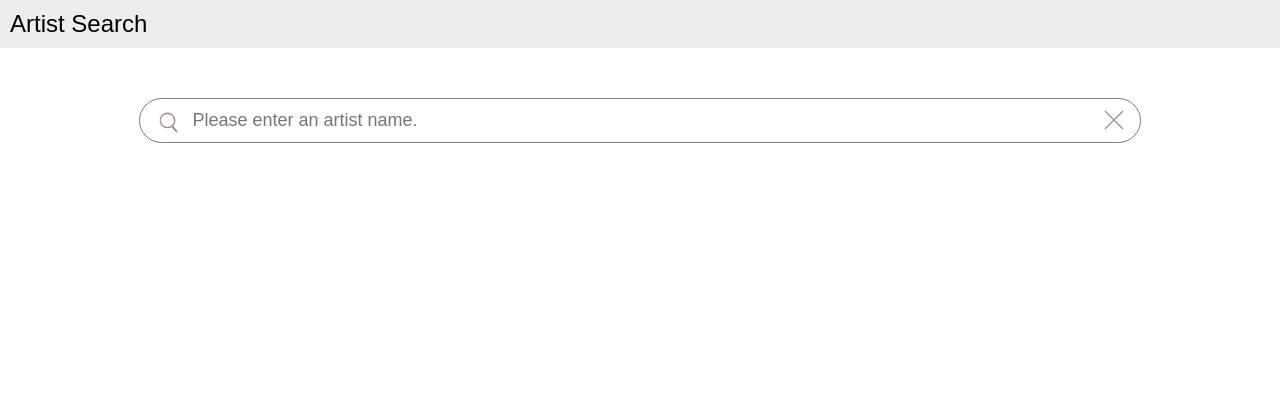
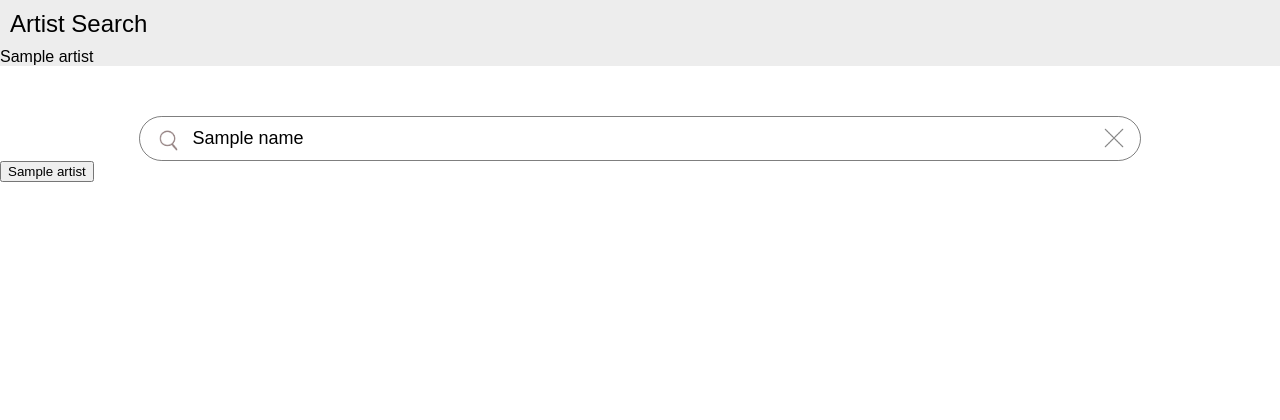
Before and after one commit to shreyas710/CSCI-571, a Flask app: template assignment 2/templates/index.html in a window 1280 px wide. Shown: the top 420 px of the page. Run offline with Flask 3, Linux system fonts and the light colour scheme; the template is opened without the code that fills it: most values are stand-ins (such as "Sample title", 1, 10 or a date in 2020).

Commit message:
artist id api

```diff
--- a/assignment 2/app.py
+++ b/assignment 2/app.py
@@ -20,8 +20,11 @@ def get_token():
 
 def get_artists(artist):
     r = requests.get(BASE_URL + '/search?q=' + artist + '&size=10&type=artist', headers={'X-XAPP-Token': cache['token']})
-    cache['results'] = json.loads(r.text)['_embedded']['results']
-    return cache['results']
+    cache['artists'] = json.loads(r.text)['_embedded']['results']
+
+def get_selected_artist(artist_id):
+    r = requests.get(BASE_URL + '/artists/' + artist_id, headers={'X-XAPP-Token': cache['token']})
+    cache['selected_artist'] = json.loads(r.text)
 
 @app.route('/', methods=['GET', 'POST'])
 def initialize():
@@ -31,16 +34,12 @@ def initialize():
     elif request.method == 'POST':
         if 'token' not in cache:
             get_token()
-        data = get_artists(request.form['artist'])
-        print(data)
-        return render_template('index.html', artists=data)
+        get_artists(request.form['artist'])
+        return render_template('index.html', artists=cache['artists'])
 
-# @app.route('/', methods=['POST'])
-# def normal_search():
-#     print('normal search called')
-#     data = request.form['artist']
-#     print(data)
-#     # if 'token' not in cache:
-#     #     get_token()
-#     # r = requests.get(BASE_URL + '/search?q=' + artist + '&size=10&type=artist', headers={'X-XAPP-Token': cache['token']})
-#     return render_template('index.html')
+@app.route('/artist/<artist_id>', methods=['GET'])
+def get_artist(artist_id):
+    if 'token' not in cache:
+        get_token()
+    get_selected_artist(artist_id)
+    return render_template('index.html', artists=cache['artists'], artist=cache['selected_artist'])
--- a/assignment 2/static/scripts/index.js
+++ b/assignment 2/static/scripts/index.js
@@ -7,7 +7,3 @@ window.addEventListener("click", (e) => {
         inputElement.classList.remove('search-container-active');
     }
 })
-
-function validateForm(e) {
-    e.preventDefault()
-}
--- a/assignment 2/templates/index.html
+++ b/assignment 2/templates/index.html
@@ -9,19 +9,32 @@
 <body>
     <header>
         <h2 class="heading-text">Artist Search</h2>
+        {% if artist %}
+        {{ artist }}
+        {% endif %}
     </header>
     <main>
-        <form method="POST" onsubmit="validateForm(event)">
+        <form method="POST">
             <div class="search-container" id="search-container">
                 <button type="submit" class="search-button">
                     <img src="{{ url_for('static', filename='images/search_icon.png') }}" alt="Search Icon">
                 </button>
-                <input name="artist" type="text" id="search-bar" class="search-bar" placeholder="Please enter an artist name."/>
+                <input name="artist" value="{{name}}" type="text" id="search-bar" class="search-bar" placeholder="Please enter an artist name."/>
                 <button type="submit" class="clear-button">
                     <img src="{{ url_for('static', filename='images/clear_icon.png') }}" alt="Clear Icon">
                 </button>
             </div>
         </form>
+
+        {% if artists %}
+        {% for artist in artists %}
+        <div class="artist-container" id="artist-container">
+            <form action="/artist/{{artist._links.self.href.split('/')[-1]}}" method="GET">
+                <button class="artist-button" id="artist-button" onsubmit="">{{ artist.title }}</button>
+            </form>
+        </div>
+        {% endfor %}
+        {% endif %}
     </main>
     <footer>
         <p class="footer-text">
@@ -31,8 +44,6 @@
         </p>
     </footer>
 
-    <script src="{{ url_for('static', filename='scripts/index.js') }}">
-
-    </script>
+    <script src="{{ url_for('static', filename='scripts/index.js') }}"></script>
 </body>
 </html>
```
